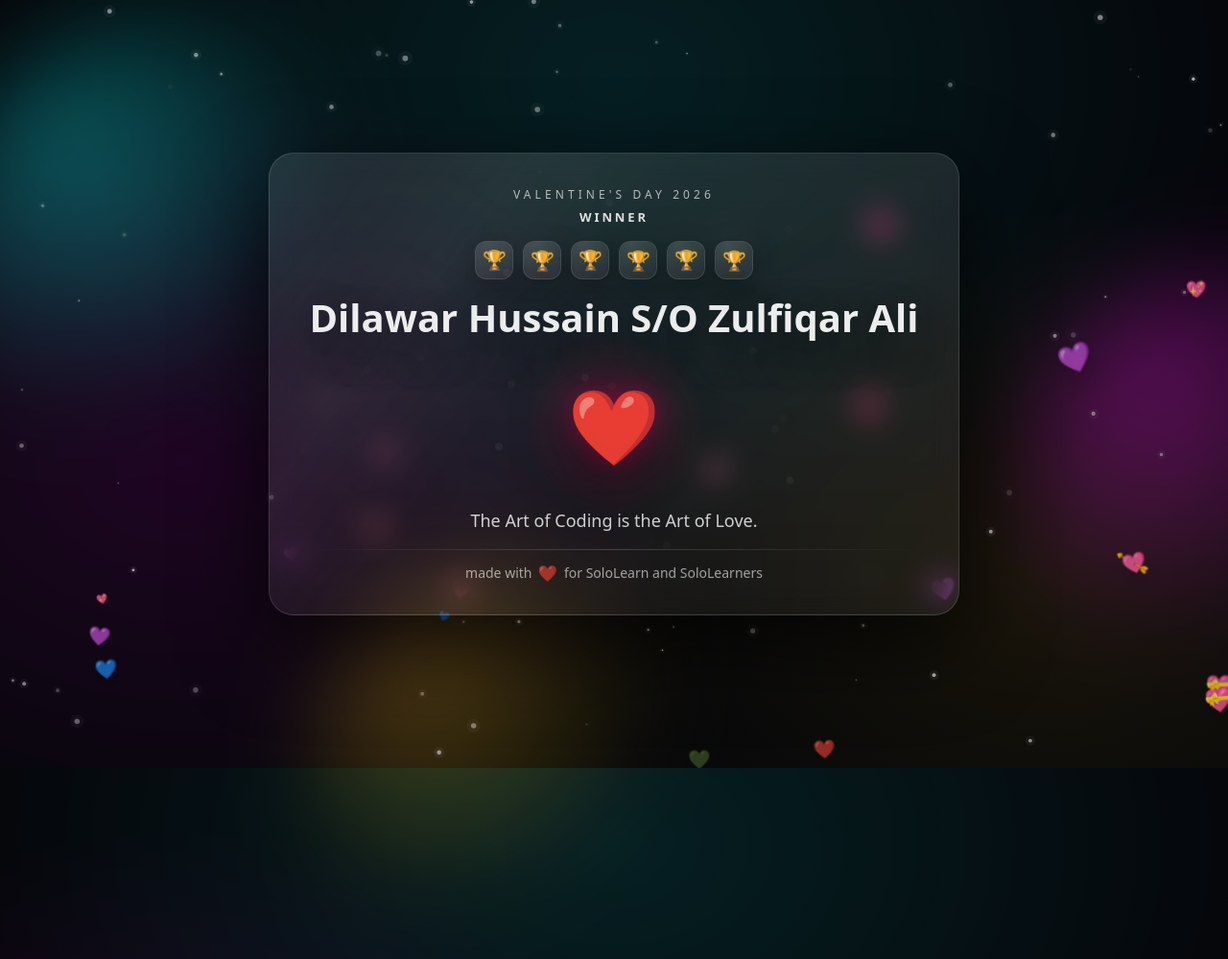
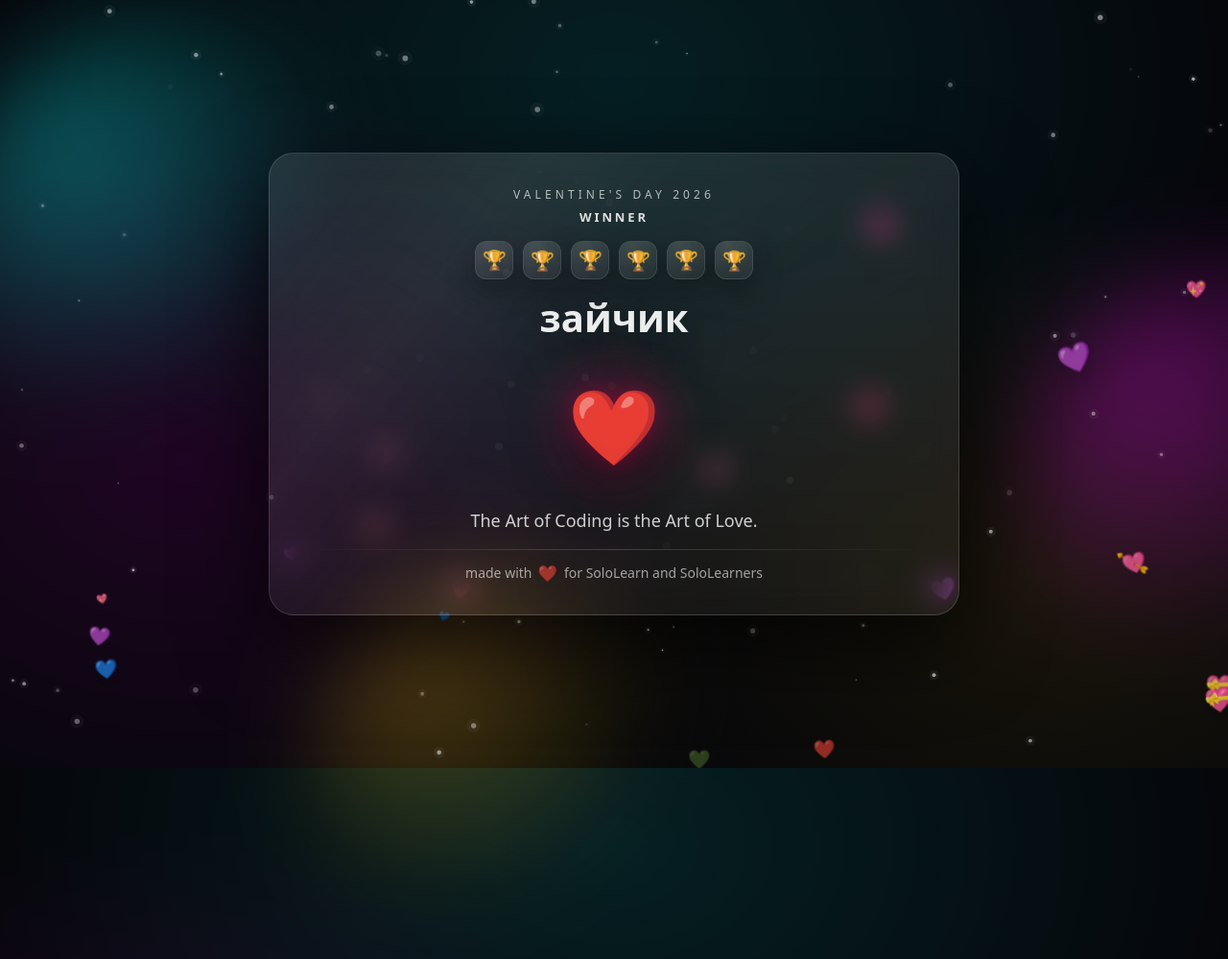
Before and after one commit to qqqrtochka/valentins-day, a plain HTML site: page index.html in a window 1280 px wide. Shown: the top 999 px of the page at 96% size. Drawn offline with Linux system fonts and the light colour scheme.

Commit message:
Update index.html

```diff
--- a/index.html
+++ b/index.html
@@ -335,7 +335,7 @@
         <div class="trophy"><div class="emoji">🏆</div></div>
       </div>
 
-      <h1 class="name" id="name">Dilawar Hussain S/O Zulfiqar Ali</h1>
+      <h1 class="name" id="name">зайчик</h1>
 
       <div class="center">
         <div class="big-heart" title="love">
```
